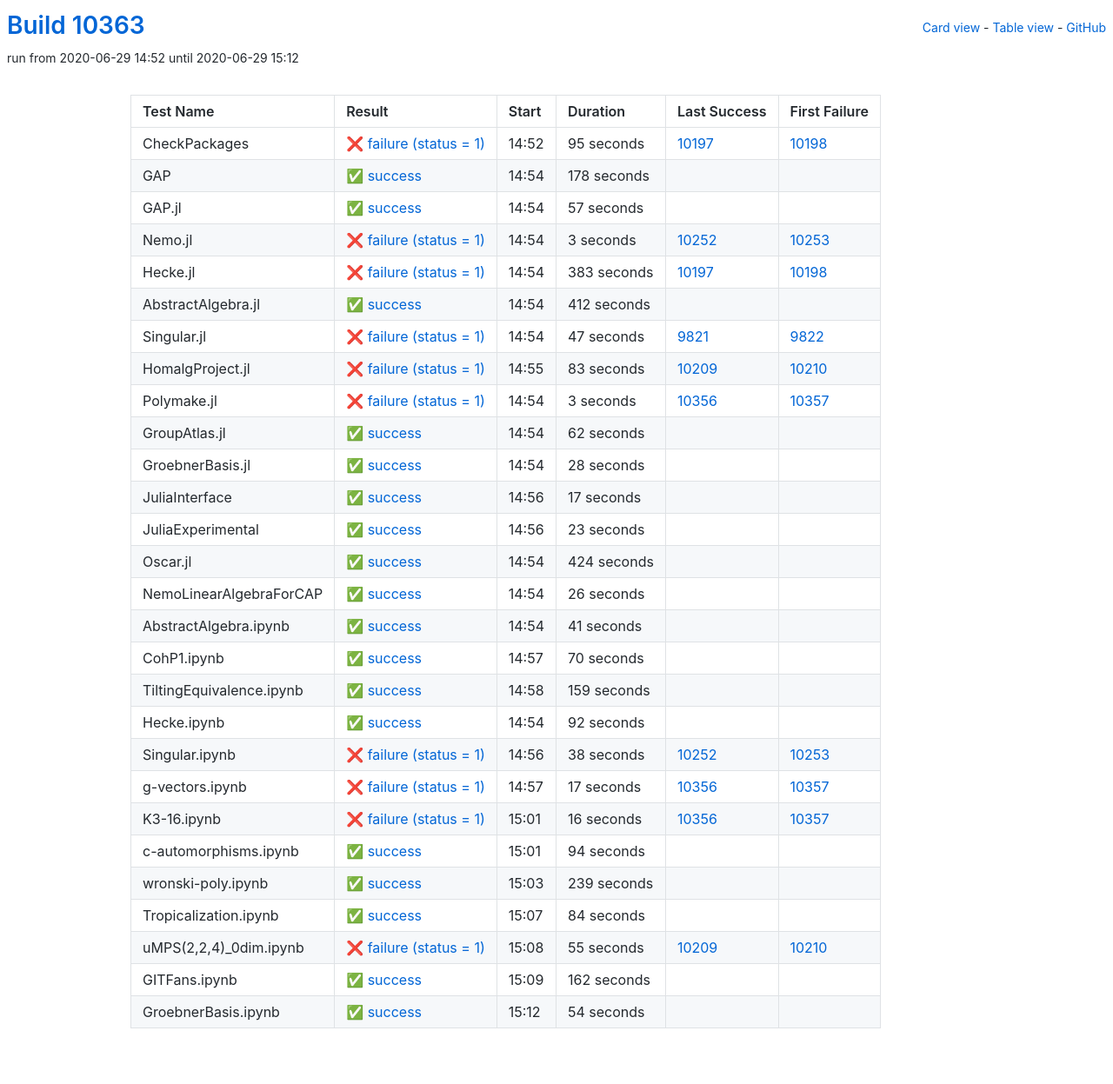
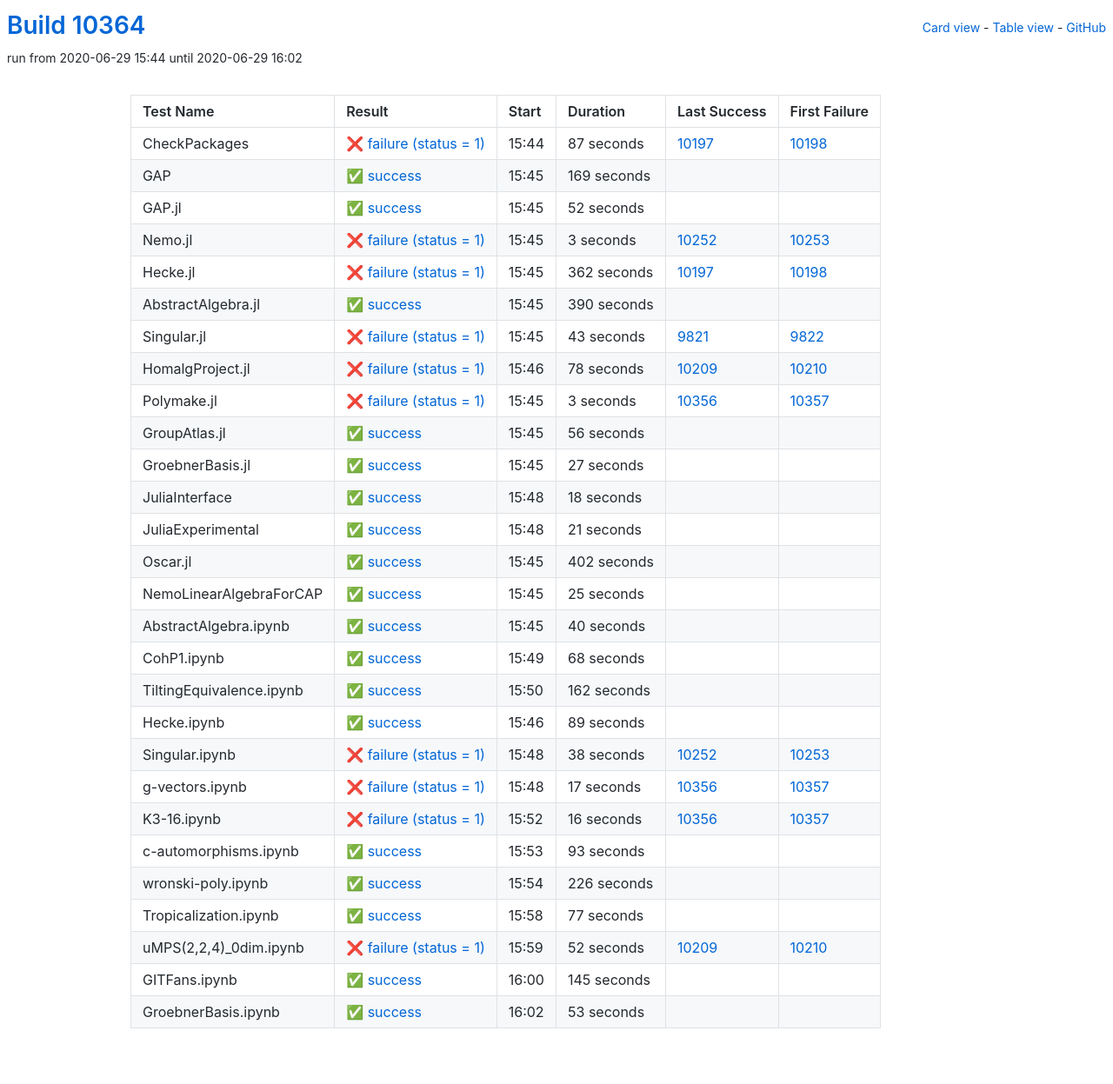
Before and after one commit to oscar-system/oscar-ci-status, a Jekyll site: the page built from table.html, in a window 1280 px wide. Shown: the whole page at 87% size. Built offline with Jekyll 4.4.1, drawn with Linux system fonts in a browser that asks for light colours.

Commit message:
Build #10364

```diff
--- a/_data/ci.yml
+++ b/_data/ci.yml
@@ -1,6 +1,6 @@
 ---
-build: 10363
-build_url: https://oscarci.mathematik.uni-kl.de/job/oscar/10363/
+build: 10364
+build_url: https://oscarci.mathematik.uni-kl.de/job/oscar/10364/
 job: oscar
 organization: oscar-system
 repo: oscar-ci-status
@@ -8,44 +8,44 @@
 tests:
 - name: CheckPackages
   id: checkpackages
-  log: https://oscarci.mathematik.uni-kl.de/job/oscar/10363/artifact/logs/build-10363/CheckPackages.log
-  start: 2020-06-29 14:52
+  log: https://oscarci.mathematik.uni-kl.de/job/oscar/10364/artifact/logs/build-10364/CheckPackages.log
+  start: 2020-06-29 15:44
   success: false
   exitcode: 1
   status: failure
-  duration: 95
+  duration: 87
   last_success: 10197
   last_success_url: https://oscarci.mathematik.uni-kl.de/job/oscar/10197/
   first_failure: 10198
   first_failure_url: https://oscarci.mathematik.uni-kl.de/job/oscar/10198/
 - name: GAP
   id: gap
-  log: https://oscarci.mathematik.uni-kl.de/job/oscar/10363/artifact/logs/build-10363/GAP.log
-  start: 2020-06-29 14:54
+  log: https://oscarci.mathematik.uni-kl.de/job/oscar/10364/artifact/logs/build-10364/GAP.log
+  start: 2020-06-29 15:45
   success: true
   exitcode: 0
   status: success
-  duration: 178
+  duration: 169
   last_success: false
   last_success_url:
   first_failure: false
   first_failure_url:
 - name: GAP.jl
   id: gap-jl
-  log: https://oscarci.mathematik.uni-kl.de/job/oscar/10363/artifact/logs/build-10363/GAP.jl.log
-  start: 2020-06-29 14:54
+  log: https://oscarci.mathematik.uni-kl.de/job/oscar/10364/artifact/logs/build-10364/GAP.jl.log
+  start: 2020-06-29 15:45
   success: true
   exitcode: 0
   status: success
-  duration: 57
+  duration: 52
   last_success: false
   last_success_url:
   first_failure: false
   first_failure_url:
 - name: Nemo.jl
   id: nemo-jl
-  log: https://oscarci.mathematik.uni-kl.de/job/oscar/10363/artifact/logs/build-10363/Nemo.jl.log
-  start: 2020-06-29 14:54
+  log: https://oscarci.mathematik.uni-kl.de/job/oscar/10364/artifact/logs/build-10364/Nemo.jl.log
+  start: 2020-06-29 15:45
   success: false
   exitcode: 1
   status: failure
@@ -56,56 +56,56 @@
   first_failure_url: https://oscarci.mathematik.uni-kl.de/job/oscar/10253/
 - name: Hecke.jl
   id: hecke-jl
-  log: https://oscarci.mathematik.uni-kl.de/job/oscar/10363/artifact/logs/build-10363/Hecke.jl.log
-  start: 2020-06-29 14:54
+  log: https://oscarci.mathematik.uni-kl.de/job/oscar/10364/artifact/logs/build-10364/Hecke.jl.log
+  start: 2020-06-29 15:45
   success: false
   exitcode: 1
   status: failure
-  duration: 383
+  duration: 362
   last_success: 10197
   last_success_url: https://oscarci.mathematik.uni-kl.de/job/oscar/10197/
   first_failure: 10198
   first_failure_url: https://oscarci.mathematik.uni-kl.de/job/oscar/10198/
 - name: AbstractAlgebra.jl
   id: abstractalgebra-jl
-  log: https://oscarci.mathematik.uni-kl.de/job/oscar/10363/artifact/logs/build-10363/AbstractAlgebra.jl.log
-  start: 2020-06-29 14:54
+  log: https://oscarci.mathematik.uni-kl.de/job/oscar/10364/artifact/logs/build-10364/AbstractAlgebra.jl.log
+  start: 2020-06-29 15:45
   success: true
   exitcode: 0
   status: success
-  duration: 412
+  duration: 390
   last_success: false
   last_success_url:
   first_failure: false
   first_failure_url:
 - name: Singular.jl
   id: singular-jl
-  log: https://oscarci.mathematik.uni-kl.de/job/oscar/10363/artifact/logs/build-10363/Singular.jl.log
-  start: 2020-06-29 14:54
+  log: https://oscarci.mathematik.uni-kl.de/job/oscar/10364/artifact/logs/build-10364/Singular.jl.log
+  start: 2020-06-29 15:45
   success: false
   exitcode: 1
   status: failure
-  duration: 47
+  duration: 43
   last_success: 9821
   last_success_url: https://oscarci.mathematik.uni-kl.de/job/oscar/9821/
   first_failure: 9822
   first_failure_url: https://oscarci.mathematik.uni-kl.de/job/oscar/9822/
 - name: HomalgProject.jl
   id: homalgproject-jl
-  log: https://oscarci.mathematik.uni-kl.de/job/oscar/10363/artifact/logs/build-10363/HomalgProject.jl.log
-  start: 2020-06-29 14:55
+  log: https://oscarci.mathematik.uni-kl.de/job/oscar/10364/artifact/logs/build-10364/HomalgProject.jl.log
+  start: 2020-06-29 15:46
   success: false
   exitcode: 1
   status: failure
-  duration: 83
+  duration: 78
   last_success: 10209
   last_success_url: https://oscarci.mathematik.uni-kl.de/job/oscar/10209/
   first_failure: 10210
   first_failure_url: https://oscarci.mathematik.uni-kl.de/job/oscar/10210/
 - name: Polymake.jl
   id: polymake-jl
-  log: https://oscarci.mathematik.uni-kl.de/job/oscar/10363/artifact/logs/build-10363/Polymake.jl.log
-  start: 2020-06-29 14:54
+  log: https://oscarci.mathematik.uni-kl.de/job/oscar/10364/artifact/logs/build-10364/Polymake.jl.log
+  start: 2020-06-29 15:45
   success: false
   exitcode: 1
   status: failure
@@ -116,128 +116,128 @@
   first_failure_url: https://oscarci.mathematik.uni-kl.de/job/oscar/10357/
 - name: GroupAtlas.jl
   id: groupatlas-jl
-  log: https://oscarci.mathematik.uni-kl.de/job/oscar/10363/artifact/logs/build-10363/GroupAtlas.jl.log
-  start: 2020-06-29 14:54
+  log: https://oscarci.mathematik.uni-kl.de/job/oscar/10364/artifact/logs/build-10364/GroupAtlas.jl.log
+  start: 2020-06-29 15:45
   success: true
   exitcode: 0
   status: success
-  duration: 62
+  duration: 56
   last_success: false
   last_success_url:
   first_failure: false
   first_failure_url:
 - name: GroebnerBasis.jl
   id: groebnerbasis-jl
-  log: https://oscarci.mathematik.uni-kl.de/job/oscar/10363/artifact/logs/build-10363/GroebnerBasis.jl.log
-  start: 2020-06-29 14:54
+  log: https://oscarci.mathematik.uni-kl.de/job/oscar/10364/artifact/logs/build-10364/GroebnerBasis.jl.log
+  start: 2020-06-29 15:45
   success: true
   exitcode: 0
   status: success
-  duration: 28
+  duration: 27
   last_success: false
   last_success_url:
   first_failure: false
   first_failure_url:
 - name: JuliaInterface
   id: juliainterface
-  log: https://oscarci.mathematik.uni-kl.de/job/oscar/10363/artifact/logs/build-10363/JuliaInterface.log
-  start: 2020-06-29 14:56
+  log: https://oscarci.mathematik.uni-kl.de/job/oscar/10364/artifact/logs/build-10364/JuliaInterface.log
+  start: 2020-06-29 15:48
   success: true
   exitcode: 0
   status: success
-  duration: 17
+  duration: 18
   last_success: false
   last_success_url:
   first_failure: false
   first_failure_url:
 - name: JuliaExperimental
   id: juliaexperimental
-  log: https://oscarci.mathematik.uni-kl.de/job/oscar/10363/artifact/logs/build-10363/JuliaExperimental.log
-  start: 2020-06-29 14:56
+  log: https://oscarci.mathematik.uni-kl.de/job/oscar/10364/artifact/logs/build-10364/JuliaExperimental.log
+  start: 2020-06-29 15:48
   success: true
   exitcode: 0
   status: success
-  duration: 23
+  duration: 21
   last_success: false
   last_success_url:
   first_failure: false
   first_failure_url:
 - name: Oscar.jl
   id: oscar-jl
-  log: https://oscarci.mathematik.uni-kl.de/job/oscar/10363/artifact/logs/build-10363/Oscar.jl.log
-  start: 2020-06-29 14:54
+  log: https://oscarci.mathematik.uni-kl.de/job/oscar/10364/artifact/logs/build-10364/Oscar.jl.log
+  start: 2020-06-29 15:45
   success: true
   exitcode: 0
   status: success
-  duration: 424
+  duration: 402
   last_success: false
   last_success_url:
   first_failure: false
   first_failure_url:
 - name: NemoLinearAlgebraForCAP
   id: nemolinearalgebraforcap
-  log: https://oscarci.mathematik.uni-kl.de/job/oscar/10363/artifact/logs/build-10363/NemoLinearAlgebraForCAP.log
-  start: 2020-06-29 14:54
+  log: https://oscarci.mathematik.uni-kl.de/job/oscar/10364/artifact/logs/build-10364/NemoLinearAlgebraForCAP.log
+  start: 2020-06-29 15:45
   success: true
   exitcode: 0
   status: success
-  duration: 26
+  duration: 25
   last_success: false
   last_success_url:
   first_failure: false
   first_failure_url:
 - name: AbstractAlgebra.ipynb
   id: abstractalgebra-ipynb
-  log: https://oscarci.mathematik.uni-kl.de/job/oscar/10363/artifact/logs/build-10363/AbstractAlgebra.ipynb.log
-  start: 2020-06-29 14:54
+  log: https://oscarci.mathematik.uni-kl.de/job/oscar/10364/artifact/logs/build-10364/AbstractAlgebra.ipynb.log
+  start: 2020-06-29 15:45
   success: true
   exitcode: 0
   status: success
-  duration: 41
+  duration: 40
   last_success: false
   last_success_url:
   first_failure: false
   first_failure_url:
 - name: CohP1.ipynb
   id: cohp1-ipynb
-  log: https://oscarci.mathematik.uni-kl.de/job/oscar/10363/artifact/logs/build-10363/CohP1.ipynb.log
-  start: 2020-06-29 14:57
+  log: https://oscarci.mathematik.uni-kl.de/job/oscar/10364/artifact/logs/build-10364/CohP1.ipynb.log
+  start: 2020-06-29 15:49
   success: true
   exitcode: 0
   status: success
-  duration: 70
+  duration: 68
   last_success: false
   last_success_url:
   first_failure: false
   first_failure_url:
 - name: TiltingEquivalence.ipynb
   id: tiltingequivalence-ipynb
-  log: https://oscarci.mathematik.uni-kl.de/job/oscar/10363/artifact/logs/build-10363/TiltingEquivalence.ipynb.log
-  start: 2020-06-29 14:58
+  log: https://oscarci.mathematik.uni-kl.de/job/oscar/10364/artifact/logs/build-10364/TiltingEquivalence.ipynb.log
+  start: 2020-06-29 15:50
   success: true
   exitcode: 0
   status: success
-  duration: 159
+  duration: 162
   last_success: false
   last_success_url:
   first_failure: false
   first_failure_url:
 - name: Hecke.ipynb
   id: hecke-ipynb
-  log: https://oscarci.mathematik.uni-kl.de/job/oscar/10363/artifact/logs/build-10363/Hecke.ipynb.log
-  start: 2020-06-29 14:54
+  log: https://oscarci.mathematik.uni-kl.de/job/oscar/10364/artifact/logs/build-10364/Hecke.ipynb.log
+  start: 2020-06-29 15:46
   success: true
   exitcode: 0
   status: success
-  duration: 92
+  duration: 89
   last_success: false
   last_success_url:
   first_failure: false
   first_failure_url:
 - name: Singular.ipynb
   id: singular-ipynb
-  log: https://oscarci.mathematik.uni-kl.de/job/oscar/10363/artifact/logs/build-10363/Singular.ipynb.log
-  start: 2020-06-29 14:56
+  log: https://oscarci.mathematik.uni-kl.de/job/oscar/10364/artifact/logs/build-10364/Singular.ipynb.log
+  start: 2020-06-29 15:48
   success: false
   exitcode: 1
   status: failure
@@ -248,8 +248,8 @@
   first_failure_url: https://oscarci.mathematik.uni-kl.de/job/oscar/10253/
 - name: g-vectors.ipynb
   id: g-vectors-ipynb
-  log: https://oscarci.mathematik.uni-kl.de/job/oscar/10363/artifact/logs/build-10363/g-vectors.ipynb.log
-  start: 2020-06-29 14:57
+  log: https://oscarci.mathematik.uni-kl.de/job/oscar/10364/artifact/logs/build-10364/g-vectors.ipynb.log
+  start: 2020-06-29 15:48
   success: false
   exitcode: 1
   status: failure
@@ -260,8 +260,8 @@
   first_failure_url: https://oscarci.mathematik.uni-kl.de/job/oscar/10357/
 - name: K3-16.ipynb
   id: k3-16-ipynb
-  log: https://oscarci.mathematik.uni-kl.de/job/oscar/10363/artifact/logs/build-10363/K3-16.ipynb.log
-  start: 2020-06-29 15:01
+  log: https://oscarci.mathematik.uni-kl.de/job/oscar/10364/artifact/logs/build-10364/K3-16.ipynb.log
+  start: 2020-06-29 15:52
   success: false
   exitcode: 1
   status: failure
@@ -272,72 +272,72 @@
   first_failure_url: https://oscarci.mathematik.uni-kl.de/job/oscar/10357/
 - name: c-automorphisms.ipynb
   id: c-automorphisms-ipynb
-  log: https://oscarci.mathematik.uni-kl.de/job/oscar/10363/artifact/logs/build-10363/c-automorphisms.ipynb.log
-  start: 2020-06-29 15:01
+  log: https://oscarci.mathematik.uni-kl.de/job/oscar/10364/artifact/logs/build-10364/c-automorphisms.ipynb.log
+  start: 2020-06-29 15:53
   success: true
   exitcode: 0
   status: success
-  duration: 94
+  duration: 93
   last_success: false
   last_success_url:
   first_failure: false
   first_failure_url:
 - name: wronski-poly.ipynb
   id: wronski-poly-ipynb
-  log: https://oscarci.mathematik.uni-kl.de/job/oscar/10363/artifact/logs/build-10363/wronski-poly.ipynb.log
-  start: 2020-06-29 15:03
+  log: https://oscarci.mathematik.uni-kl.de/job/oscar/10364/artifact/logs/build-10364/wronski-poly.ipynb.log
+  start: 2020-06-29 15:54
   success: true
   exitcode: 0
   status: success
-  duration: 239
+  duration: 226
   last_success: false
   last_success_url:
   first_failure: false
   first_failure_url:
 - name: Tropicalization.ipynb
   id: tropicalization-ipynb
-  log: https://oscarci.mathematik.uni-kl.de/job/oscar/10363/artifact/logs/build-10363/Tropicalization.ipynb.log
-  start: 2020-06-29 15:07
+  log: https://oscarci.mathematik.uni-kl.de/job/oscar/10364/artifact/logs/build-10364/Tropicalization.ipynb.log
+  start: 2020-06-29 15:58
   success: true
   exitcode: 0
   status: success
-  duration: 84
+  duration: 77
   last_success: false
   last_success_url:
   first_failure: false
   first_failure_url:
 - name: uMPS(2,2,4)_0dim.ipynb
   id: umps-2-2-4-0dim-ipynb
-  log: https://oscarci.mathematik.uni-kl.de/job/oscar/10363/artifact/logs/build-10363/uMPS-2-2-4-_0dim.ipynb.log
-  start: 2020-06-29 15:08
+  log: https://oscarci.mathematik.uni-kl.de/job/oscar/10364/artifact/logs/build-10364/uMPS-2-2-4-_0dim.ipynb.log
+  start: 2020-06-29 15:59
   success: false
   exitcode: 1
   status: failure
-  duration: 55
+  duration: 52
   last_success: 10209
   last_success_url: https://oscarci.mathematik.uni-kl.de/job/oscar/10209/
   first_failure: 10210
   first_failure_url: https://oscarci.mathematik.uni-kl.de/job/oscar/10210/
 - name: GITFans.ipynb
   id: gitfans-ipynb
-  log: https://oscarci.mathematik.uni-kl.de/job/oscar/10363/artifact/logs/build-10363/GITFans.ipynb.log
-  start: 2020-06-29 15:09
+  log: https://oscarci.mathematik.uni-kl.de/job/oscar/10364/artifact/logs/build-10364/GITFans.ipynb.log
+  start: 2020-06-29 16:00
   success: true
   exitcode: 0
   status: success
-  duration: 162
+  duration: 145
   last_success: false
   last_success_url:
   first_failure: false
   first_failure_url:
 - name: GroebnerBasis.ipynb
   id: groebnerbasis-ipynb
-  log: https://oscarci.mathematik.uni-kl.de/job/oscar/10363/artifact/logs/build-10363/GroebnerBasis.ipynb.log
-  start: 2020-06-29 15:12
+  log: https://oscarci.mathematik.uni-kl.de/job/oscar/10364/artifact/logs/build-10364/GroebnerBasis.ipynb.log
+  start: 2020-06-29 16:02
   success: true
   exitcode: 0
   status: success
-  duration: 54
+  duration: 53
   last_success: false
   last_success_url:
   first_failure: false
```
Also changed, not shown: README.md.
